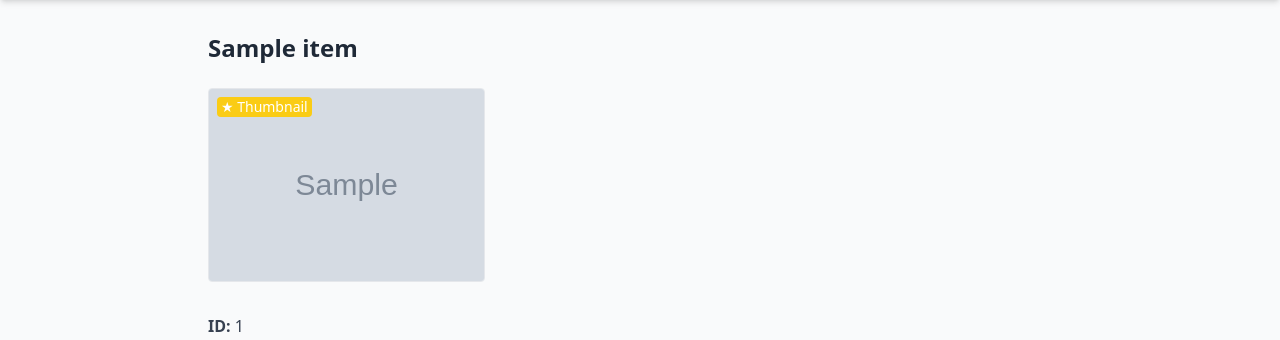
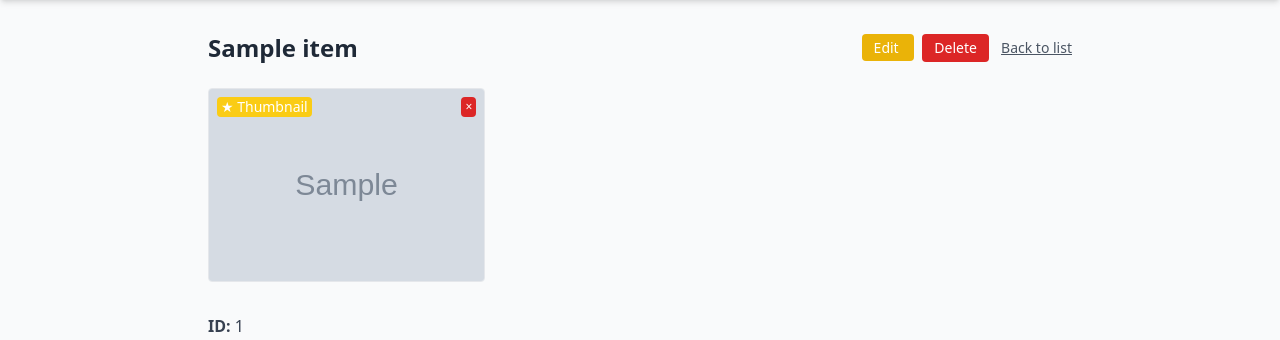
Before and after one commit to ikatechis/jewel-db, a FastAPI app: template jewel_db/templates/item_detail.html in a window 1280 px wide. Shown: the part 84-424 px from the top of the page. Run offline with FastAPI, Linux system fonts and the light colour scheme; the template is opened without the code that fills it: most values are stand-ins (such as "Sample title", 1, 10 or a date in 2020); grey boxes marked "Sample" are stand-in pictures; some libraries are stand-ins or nearby versions.

Commit message:
delete images function

```diff
--- a/jewel_db/api/items.py
+++ b/jewel_db/api/items.py
@@ -132,6 +132,51 @@ def reorder_images(
     session.commit()
 
 
+@router.delete(
+    "/{item_id}/images/{image_id}",
+    status_code=204,
+)
+def delete_item_image(
+    *,
+    item_id: int,
+    image_id: int,
+    session: Session = Depends(get_session),
+):
+    """
+    Delete a single JewelryImage (and its file) if it belongs to the given item,
+    then re‐assign sort_order so the next image becomes the new thumbnail.
+    """
+    img = session.get(JewelryImage, image_id)
+    if not img or img.item_id != item_id:
+        raise HTTPException(status_code=404, detail="Image not found")
+
+    # 1) delete file on disk
+    file_path = MEDIA_DIR / Path(img.url).name
+    if file_path.exists():
+        try:
+            file_path.unlink()
+        except Exception:
+            pass
+
+    # 2) delete the record
+    session.delete(img)
+    session.commit()
+
+    # 3) re‐normalize remaining images' sort_order
+    remaining = session.exec(
+        select(JewelryImage)
+        .where(JewelryImage.item_id == item_id)
+        .order_by(JewelryImage.sort_order)
+    ).all()
+
+    for idx, image in enumerate(remaining):
+        image.sort_order = idx + 1
+        session.add(image)
+
+    session.commit()
+    return
+
+
 # ─── CRUD endpoints ───────────────────────────────────────────────────────────
 
 
--- a/jewel_db/templates/item_detail.html
+++ b/jewel_db/templates/item_detail.html
@@ -1,20 +1,45 @@
+<!-- jewel_db/templates/item_detail.html -->
 {% extends "base.html" %}
 {% block title %}{{ item.name }} – Jewelry Inventory{% endblock %}
 
 {% block content %}
-  <h2 class="text-2xl font-semibold mb-6">{{ item.name }}</h2>
+  <!-- HEADER: Name + Edit/Delete/Back -->
+  <div class="mb-6 flex items-center justify-between">
+    <h2 class="text-2xl font-semibold">{{ item.name }}</h2>
+    <div class="space-x-2">
+      <a
+        href="/items/{{ item.id }}/edit"
+        class="bg-yellow-500 hover:bg-yellow-600 text-white px-3 py-1 rounded text-sm"
+      >
+        Edit
+      </a>
+      <button
+        data-id="{{ item.id }}"
+        class="delete-btn bg-red-600 hover:bg-red-700 text-white px-3 py-1 rounded text-sm"
+      >
+        Delete
+      </button>
+      <a href="/items" class="text-gray-600 underline text-sm">Back to list</a>
+    </div>
+  </div>
 
   <!-- Gallery Grid -->
   <ul id="gallery" class="grid grid-cols-3 gap-4 mb-8">
     {% for img in images %}
-    <li
-      data-id="{{ img.id }}"
-      class="relative cursor-move border rounded overflow-hidden"
-    >
-      <img src="{{ img.url }}"
-           class="w-full h-48 object-cover"
+    <li data-id="{{ img.id }}"
+        class="relative cursor-move border rounded overflow-hidden">
+      <!-- per-image delete button -->
+      <button
+        data-image-id="{{ img.id }}"
+        class="image-delete-btn absolute top-2 right-2 bg-red-600 hover:bg-red-700 text-white px-1 py-0.5 rounded text-xs z-10"
+        title="Delete this image"
+      >×</button>
+
+      <img
+        src="{{ img.url }}"
+        class="w-full h-48 object-cover"
       />
-      <!-- Thumbnail badge -->
+
       {% if img.sort_order == 1 %}
       <span
         class="absolute top-2 left-2 bg-yellow-400 text-white px-1 rounded text-sm z-10"
@@ -29,14 +54,17 @@
     <p><strong>ID:</strong> {{ item.id }}</p>
     <p><strong>Material:</strong> {{ item.material or '—' }}</p>
     <p><strong>Gemstone:</strong> {{ item.gemstone or '—' }}</p>
-    <p><strong>Weight:</strong>
+    <p>
+      <strong>Weight:</strong>
       {{ "%.2f"|format(item.weight) if item.weight is not none else '—' }} g
     </p>
-    <p><strong>Price:</strong>
+    <p>
+      <strong>Price:</strong>
       {{ "%.2f"|format(item.price) if item.price is not none else '—' }}
     </p>
     <p><strong>Description:</strong> {{ item.description or '—' }}</p>
-    <p><strong>Created At:</strong>
+    <p>
+      <strong>Created At:</strong>
       {{ item.created_at.strftime("%Y-%m-%d %H:%M:%S") }}
     </p>
   </div>
@@ -48,21 +76,14 @@
     (function(){
       const gallery = document.getElementById("gallery");
 
-      // Helper to pull current order
       function readOrder() {
         return Array.from(gallery.children).map(li => li.dataset.id);
       }
 
-      // Repaint the ★ badge on whichever has sort_order==1
       async function refreshGallery() {
-        const resp = await fetch(`/api/items/{{ item.id }}`);
-        const data = await resp.json();
-        // we need images with sort_order, so ideally fetch /api/items/{id}/images
         const imgs = await fetch(`/api/items/{{ item.id }}/images`).then(r=>r.json());
         const orderMap = {};
         imgs.forEach(i=> orderMap[i.id] = i.sort_order);
-        // reorder DOM to match readOrder() (if changed)
-        // then update badges
         for(const li of gallery.children){
           const id = li.dataset.id;
           const badge = li.querySelector("span");
@@ -73,43 +94,57 @@
               s.className="absolute top-2 left-2 bg-yellow-400 text-white px-1 rounded text-sm z-10";
               li.appendChild(s);
             }
-          } else {
-            if(badge) badge.remove();
+          } else if(badge){
+            badge.remove();
           }
         }
       }
 
-      // 1) Drag-and-drop reorder
+      // 1) drag-and-drop reorder
       new Sortable(gallery, {
         animation: 150,
         onEnd: async () => {
-          const newOrder = readOrder();
           await fetch(`/api/items/{{ item.id }}/images/reorder`, {
             method: "PATCH",
             headers: { "Content-Type": "application/json" },
-            body: JSON.stringify({ new_order: newOrder }),
+            body: JSON.stringify({ new_order: readOrder() }),
           });
           await refreshGallery();
         }
       });
 
-      // 2) Click any <li> to make that image the thumbnail
-      gallery.addEventListener("click", async (e) => {
+      // 2) click to set thumbnail (ignore clicks on delete buttons here)
+      gallery.addEventListener("click", async e => {
+        if (e.target.matches(".image-delete-btn")) return;
         const li = e.target.closest("li[data-id]");
         if (!li) return;
         const clickedId = li.dataset.id;
-        // bump that ID to first position
-        const current = readOrder().filter(i=>i!==clickedId);
-        const newOrder = [clickedId, ...current];
+        const rest = readOrder().filter(i=>i!==clickedId);
         await fetch(`/api/items/{{ item.id }}/images/reorder`, {
           method: "PATCH",
           headers: { "Content-Type": "application/json" },
-          body: JSON.stringify({ new_order: newOrder }),
+          body: JSON.stringify({ new_order: [clickedId, ...rest] }),
         });
         await refreshGallery();
       });
 
-      // initial badge setup
+      // 3) per-image delete
+      gallery.addEventListener("click", async e => {
+        if (!e.target.matches(".image-delete-btn")) return;
+        const imgId = e.target.dataset.imageId;
+        if (!confirm("Delete this image?")) return;
+        const res = await fetch(`/api/items/{{ item.id }}/images/${imgId}`, {
+          method: "DELETE"
+        });
+        if (res.status === 204) {
+          e.target.closest("li[data-id]").remove();
+          await refreshGallery();
+        } else {
+          alert("Failed to delete image");
+        }
+      });
+
+      // initial badge & detail setup
       refreshGallery();
     })();
   </script>
```
